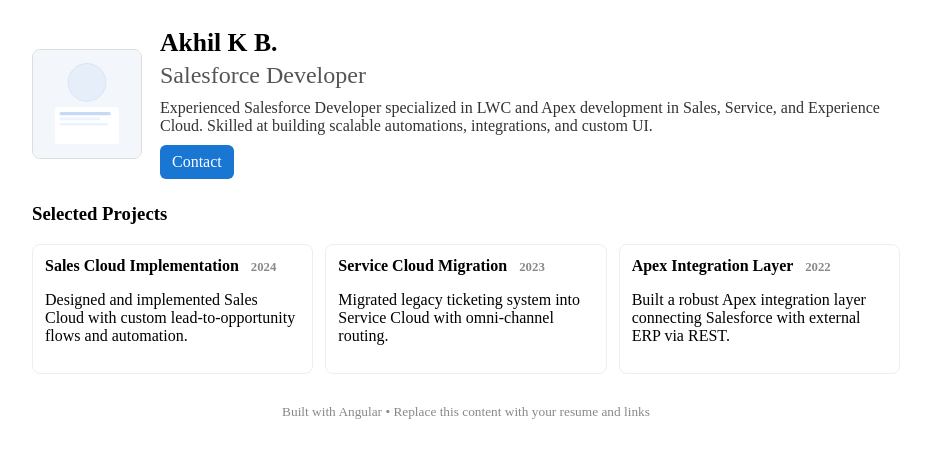
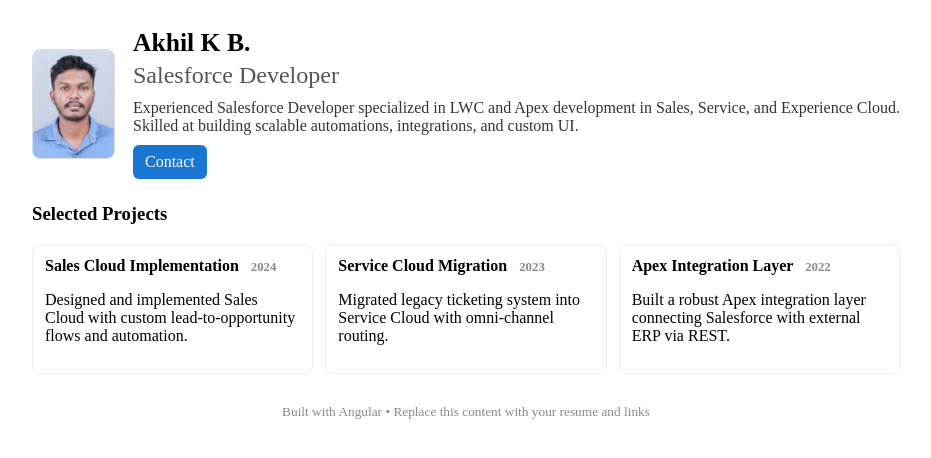
Before and after one commit to akhilbabuji/salesforce-portfolio, an Angular app: page / in a window 1280 px wide. Shown: the top 458 px of the page, without its empty margins (174-1105 px from the left). Built offline with nearby package versions, Linux system fonts and the light colour scheme.

Commit message:
Profile Picture Change

```diff
--- a/src/app/app.component.ts
+++ b/src/app/app.component.ts
@@ -15,7 +15,7 @@
 export class AppComponent {
   name = 'Akhil K B.';
   title = 'Salesforce Developer';
-  photo = 'assets/profile.svg';
+  photo = 'assets/537A9670 copy.jpg';
   summary = `Experienced Salesforce Developer specialized in LWC and Apex development in Sales, Service, and Experience Cloud. Skilled at building scalable automations, integrations, and custom UI.`;
   portfolio: PortfolioItem[] = [
     { title: 'Sales Cloud Implementation', year: '2024', description: 'Designed and implemented Sales Cloud with custom lead-to-opportunity flows and automation.' },
```
Also changed, not shown: src/assets/537A9670 copy.jpg (added).
